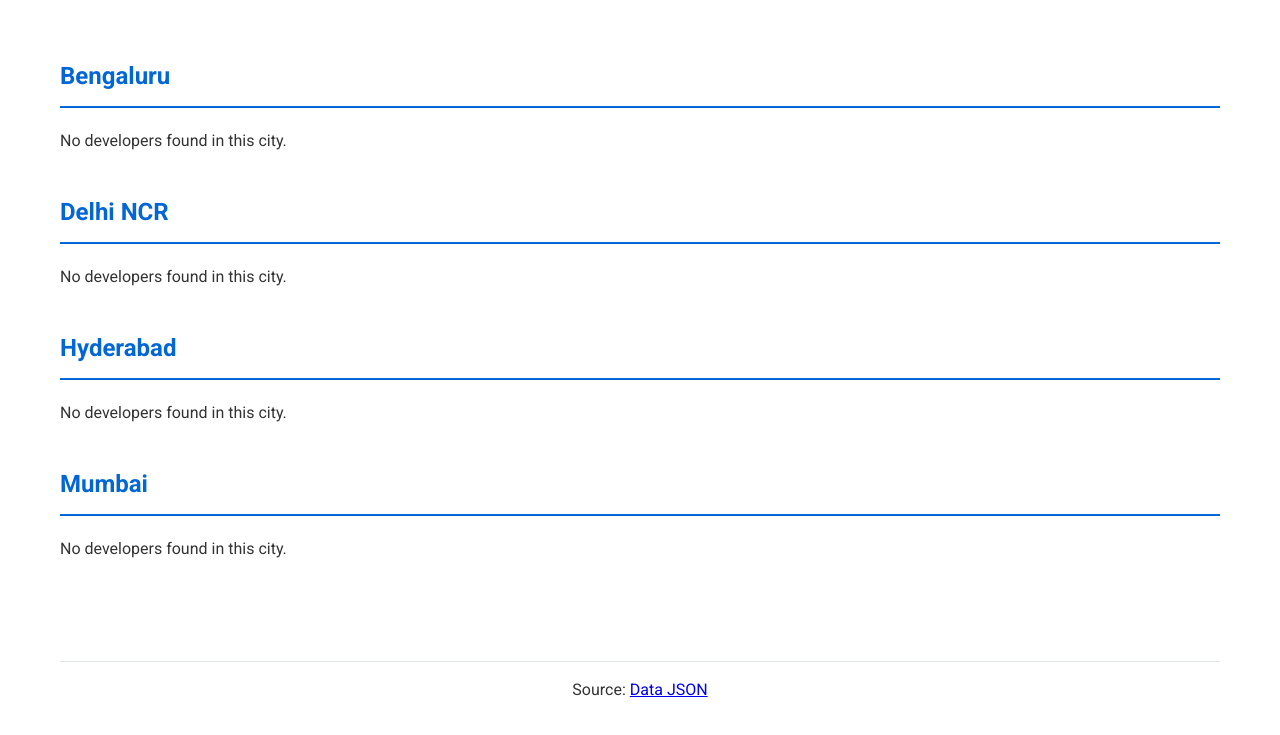
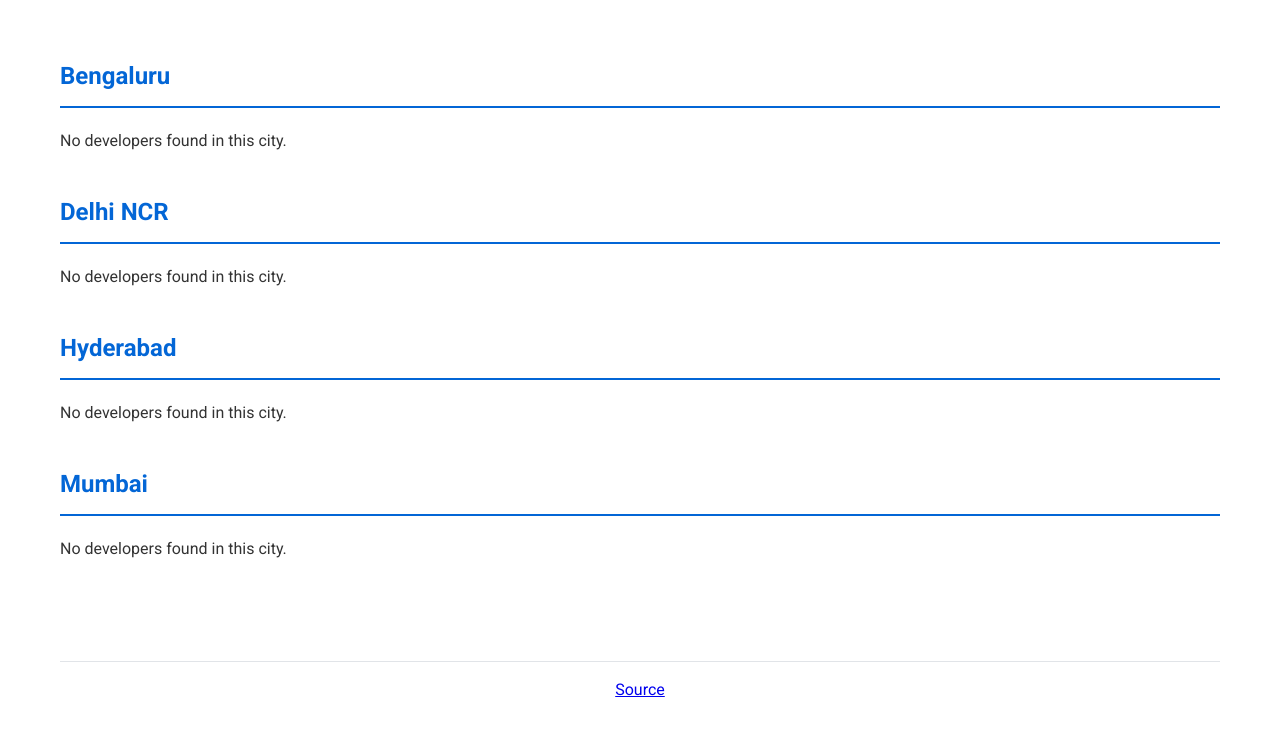
Before and after one commit to yashrajnayak/most-active-developers-cities, a plain HTML site: page index.html in a window 1280 px wide. Shown: the part 81-816 px from the top of the page. Drawn offline with Linux system fonts and the light colour scheme; no server answers.

Commit message:
Update index.html

```diff
--- a/index.html
+++ b/index.html
@@ -32,7 +32,7 @@
         </section>
     </main>
     <footer>
-        <p>Source: <a href="https://raw.githubusercontent.com/yashrajnayak/most-active-developers-india/main/public/data/github-data.json" target="_blank">Data JSON</a></p>
+        <a href="https://yashrajnayak.github.io/most-active-developers-india/" target="_blank">Source</a>
     </footer>
     <script src="app.js"></script>
 </body>
```
